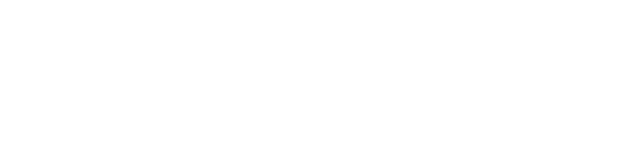
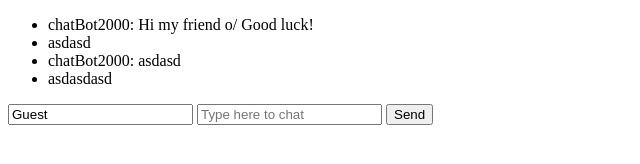
Before and after one commit to andrashari/docler-frontend-coding-exercise, a plain HTML site: page index.html in a window 1280 px wide. Shown: the whole page, without its empty margins (0-640 px from the left). Drawn offline with Linux system fonts and the light colour scheme.

Commit message:
UI elements, HTML added

```diff
--- a/index.html
+++ b/index.html
@@ -8,5 +8,22 @@
     <meta name="description" content="Create a chat application with latest JavaScript and socket.io." />
   </head>
   <body>
+    <div class="container">
+      <div class="window">
+        <div class="message-box">
+          <ul id="message-list">
+            <li>chatBot2000: Hi my friend o/ Good luck!</li>
+            <li>asdasd</li>
+            <li>chatBot2000: asdasd</li>
+            <li>asdasdasd</li>
+          </ul>
+        </div>
+        <form id="controls" autocomplete="off">
+          <input type="text" name="nickname" id="nickname" value="Guest" />
+          <input type="text" name="message" id="message" placeholder="Type here to chat" />
+          <input name="submit" type="submit" id="submit" value="Send" />
+        </form>
+      </div>
+    </div>
   </body>
 </html>
```
